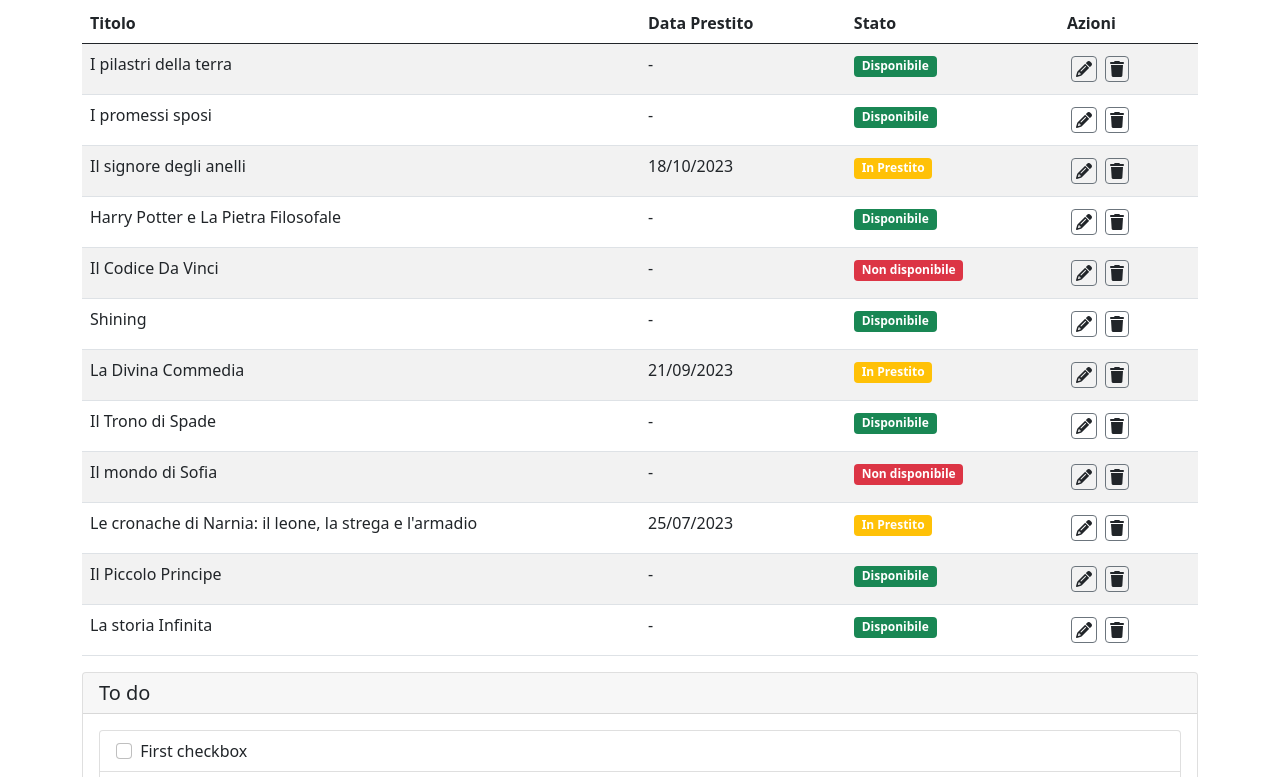
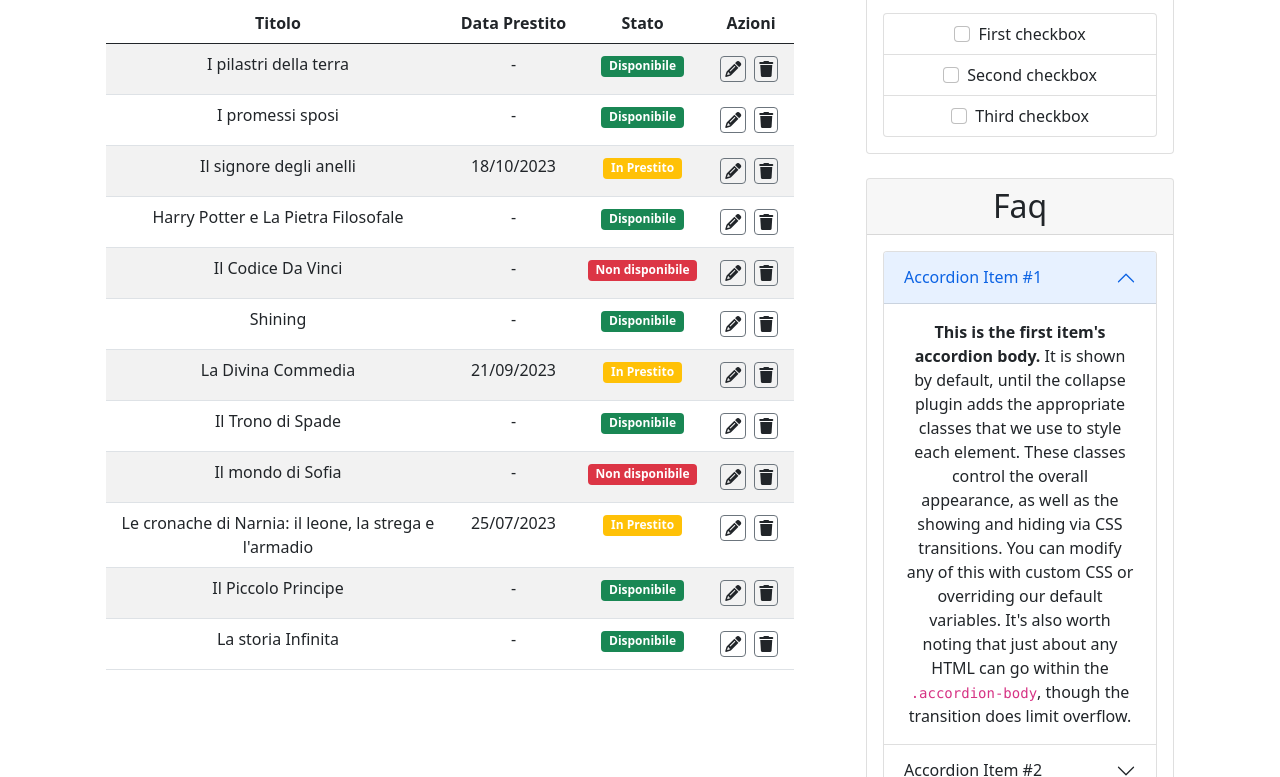
Before and after one commit to teobadini/html-css-bootstrap-dashboard, a plain HTML site: page index.html in a window 1280 px wide. Shown: the part 175-952 px from the top of the page. Drawn offline with nearby package versions, Linux system fonts and the light colour scheme.

Commit message:
feat: added columns layout

```diff
--- a/index.html
+++ b/index.html
@@ -49,6 +49,9 @@
   <!-- /Navbar -->
  </header>
 <main>
+  <div class="container text-center">
+    <div class="row align-items-start">
+      <div class="col-8">
         <!-- Table title -->
         <div class="container mb-4">
           <div class="d-flex align-items-center justify-content-between">
@@ -58,7 +61,7 @@
         </div>
         <!-- /Table title -->
         <!-- Table -->
-  <div class="container w-70">
+        <div class="container">
           <section id="libri">
             <table class="table table-striped">
               <thead>
@@ -254,10 +257,12 @@
             </table>
         </div>
         <!-- /Table -->
+      </div>
+      <div class="col-4">
         <!-- Checkbox -->
-    <div class="container w-30">
+        <div class="container mb-4">
           <div class="card">
-        <h5 class="card-header">To do</h5>
+            <h5 class="card-header fs-2 fw-normal">To do</h5>
             <div class="card-body">
               <ul class="list-group">
                 <li class="list-group-item">
@@ -277,49 +282,74 @@
           </div>
         </div>
         <!-- /Checkbox -->
+        <!-- Informazioni -->
         <div class="container w-30">
           <div class="card">
-        <h5 class="card-header">Faq</h5>
+            <h5 class="card-header fs-2 fw-normal">Faq</h5>
             <div class="card-body">
               <div class="accordion" id="accordionExample">
                 <div class="accordion-item">
                   <h2 class="accordion-header" id="headingOne">
-                <button class="accordion-button" type="button" data-bs-toggle="collapse" data-bs-target="#collapseOne" aria-expanded="true" aria-controls="collapseOne">
+                    <button class="accordion-button" type="button" data-bs-toggle="collapse"
+                      data-bs-target="#collapseOne" aria-expanded="true" aria-controls="collapseOne">
                       Accordion Item #1
                     </button>
                   </h2>
-              <div id="collapseOne" class="accordion-collapse collapse show" aria-labelledby="headingOne" data-bs-parent="#accordionExample">
+                  <div id="collapseOne" class="accordion-collapse collapse show" aria-labelledby="headingOne"
+                    data-bs-parent="#accordionExample">
                     <div class="accordion-body">
-                  <strong>This is the first item's accordion body.</strong> It is shown by default, until the collapse plugin adds the appropriate classes that we use to style each element. These classes control the overall appearance, as well as the showing and hiding via CSS transitions. You can modify any of this with custom CSS or overriding our default variables. It's also worth noting that just about any HTML can go within the <code>.accordion-body</code>, though the transition does limit overflow.
+                      <strong>This is the first item's accordion body.</strong> It is shown by default, until the
+                      collapse plugin adds the appropriate classes that we use to style each element. These classes
+                      control the overall appearance, as well as the showing and hiding via CSS transitions. You can
+                      modify any of this with custom CSS or overriding our default variables. It's also worth noting
+                      that just about any HTML can go within the <code>.accordion-body</code>, though the transition
+                      does limit overflow.
                     </div>
                   </div>
                 </div>
                 <div class="accordion-item">
                   <h2 class="accordion-header" id="headingTwo">
-                <button class="accordion-button collapsed" type="button" data-bs-toggle="collapse" data-bs-target="#collapseTwo" aria-expanded="false" aria-controls="collapseTwo">
+                    <button class="accordion-button collapsed" type="button" data-bs-toggle="collapse"
+                      data-bs-target="#collapseTwo" aria-expanded="false" aria-controls="collapseTwo">
                       Accordion Item #2
                     </button>
                   </h2>
-              <div id="collapseTwo" class="accordion-collapse collapse" aria-labelledby="headingTwo" data-bs-parent="#accordionExample">
+                  <div id="collapseTwo" class="accordion-collapse collapse" aria-labelledby="headingTwo"
+                    data-bs-parent="#accordionExample">
                     <div class="accordion-body">
-                  <strong>This is the second item's accordion body.</strong> It is hidden by default, until the collapse plugin adds the appropriate classes that we use to style each element. These classes control the overall appearance, as well as the showing and hiding via CSS transitions. You can modify any of this with custom CSS or overriding our default variables. It's also worth noting that just about any HTML can go within the <code>.accordion-body</code>, though the transition does limit overflow.
+                      <strong>This is the second item's accordion body.</strong> It is hidden by default, until the
+                      collapse plugin adds the appropriate classes that we use to style each element. These classes
+                      control the overall appearance, as well as the showing and hiding via CSS transitions. You can
+                      modify any of this with custom CSS or overriding our default variables. It's also worth noting
+                      that just about any HTML can go within the <code>.accordion-body</code>, though the transition
+                      does limit overflow.
                     </div>
                   </div>
                 </div>
                 <div class="accordion-item">
                   <h2 class="accordion-header" id="headingThree">
-                <button class="accordion-button collapsed" type="button" data-bs-toggle="collapse" data-bs-target="#collapseThree" aria-expanded="false" aria-controls="collapseThree">
+                    <button class="accordion-button collapsed" type="button" data-bs-toggle="collapse"
+                      data-bs-target="#collapseThree" aria-expanded="false" aria-controls="collapseThree">
                       Accordion Item #3
                     </button>
                   </h2>
-              <div id="collapseThree" class="accordion-collapse collapse" aria-labelledby="headingThree" data-bs-parent="#accordionExample">
+                  <div id="collapseThree" class="accordion-collapse collapse" aria-labelledby="headingThree"
+                    data-bs-parent="#accordionExample">
                     <div class="accordion-body">
-                  <strong>This is the third item's accordion body.</strong> It is hidden by default, until the collapse plugin adds the appropriate classes that we use to style each element. These classes control the overall appearance, as well as the showing and hiding via CSS transitions. You can modify any of this with custom CSS or overriding our default variables. It's also worth noting that just about any HTML can go within the <code>.accordion-body</code>, though the transition does limit overflow.
+                      <strong>This is the third item's accordion body.</strong> It is hidden by default, until the
+                      collapse plugin adds the appropriate classes that we use to style each element. These classes
+                      control the overall appearance, as well as the showing and hiding via CSS transitions. You can
+                      modify any of this with custom CSS or overriding our default variables. It's also worth noting
+                      that just about any HTML can go within the <code>.accordion-body</code>, though the transition
+                      does limit overflow.
                     </div>
                   </div>
                 </div>
               </div>
             </div>
+          </div>
+        </div>
+        <!-- /Informazioni -->
       </div>
     </div>
 </main>
```
Lines whose indentation alone changed are shown as unchanged.
